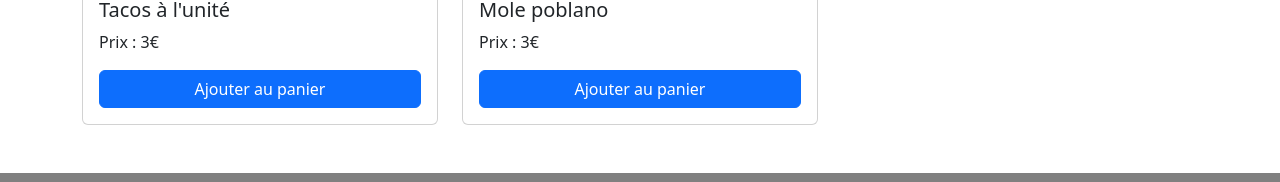
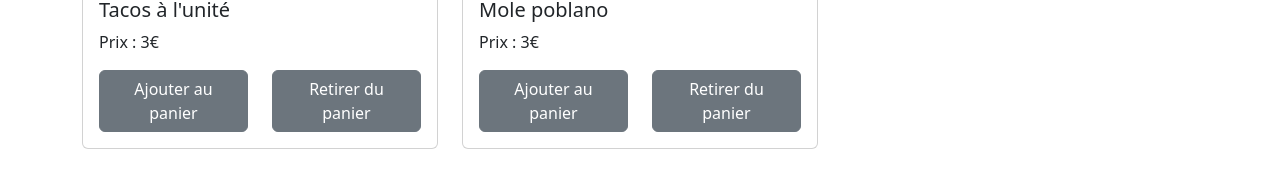
Before and after one commit to Vaezy/introduction-react, a React (Vite) app: page / in a window 1280 px wide. Shown: the part 447-629 px from the top of the page. Built offline with nearby package versions, Linux system fonts and the light colour scheme.

Commit message:
feat(cart): useReducer instead of useState

```diff
--- a/src/components/Dish.jsx
+++ b/src/components/Dish.jsx
@@ -6,7 +6,16 @@ import "../assets/styles/dish.scss";
 import { CartContext } from "../context/CartContext";
 
 export const Dish = ({ name, price, imgSrc, isNew }) => {
-  const { addToCart } = useContext(CartContext);
+  const { dispatch } = useContext(CartContext);
+
+  const handleAddToCart = () => {
+    dispatch({ type: "increment" });
+  };
+
+  const handleRemoveFromCart = () => {
+    dispatch({ type: "decrement" });
+  };
+
   return (
     <Card>
       <Card.Img src={imgSrc} />
@@ -18,9 +27,22 @@ export const Dish = ({ name, price, imgSrc, isNew }) => {
         )}
         <Card.Title>{name}</Card.Title>
         <Card.Text>Prix : {price}€</Card.Text>
-        <Button variant="primary" className="w-100" onClick={addToCart}>
-          Ajouter au panier
-        </Button>
+        <div className="d-flex gap-4">
+          <Button
+            variant="secondary"
+            className="w-100"
+            onClick={handleAddToCart}
+          >
+            Ajouter au panier
+          </Button>
+          <Button
+            variant="secondary"
+            className="w-100"
+            onClick={handleRemoveFromCart}
+          >
+            Retirer du panier
+          </Button>
+        </div>
       </Card.Body>
     </Card>
   );
--- a/src/context/CartContext.jsx
+++ b/src/context/CartContext.jsx
@@ -1,16 +1,13 @@
-import { createContext, useState } from "react";
+import { createContext, useReducer } from "react";
+import { CartReducer, initialState } from "../reducers/CartReducer";
 
 export const CartContext = createContext();
 
 export const CartProvider = ({ children }) => {
-  const [cartCount, setCartCount] = useState(0);
-
-  const addToCart = () => {
-    setCartCount((prev) => prev + 1);
-  };
+  const [state, dispatch] = useReducer(CartReducer, initialState);
 
   return (
-    <CartContext.Provider value={{ cartCount, addToCart }}>
+    <CartContext.Provider value={{ cartCount: state.cartCount, dispatch }}>
       {children}
     </CartContext.Provider>
   );
--- /dev/null
+++ b/src/reducers/CartReducer.jsx
@@ -0,0 +1,17 @@
+export const initialState = {
+  cartCount: 0,
+};
+
+export const CartReducer = (state, action) => {
+  switch (action.type) {
+    case "increment":
+      return { ...state, cartCount: state.cartCount + 1 };
+    case "decrement":
+      return {
+        ...state,
+        cartCount: state.cartCount > 0 ? state.cartCount - 1 : 0,
+      };
+    default:
+      return state;
+  }
+};
```
